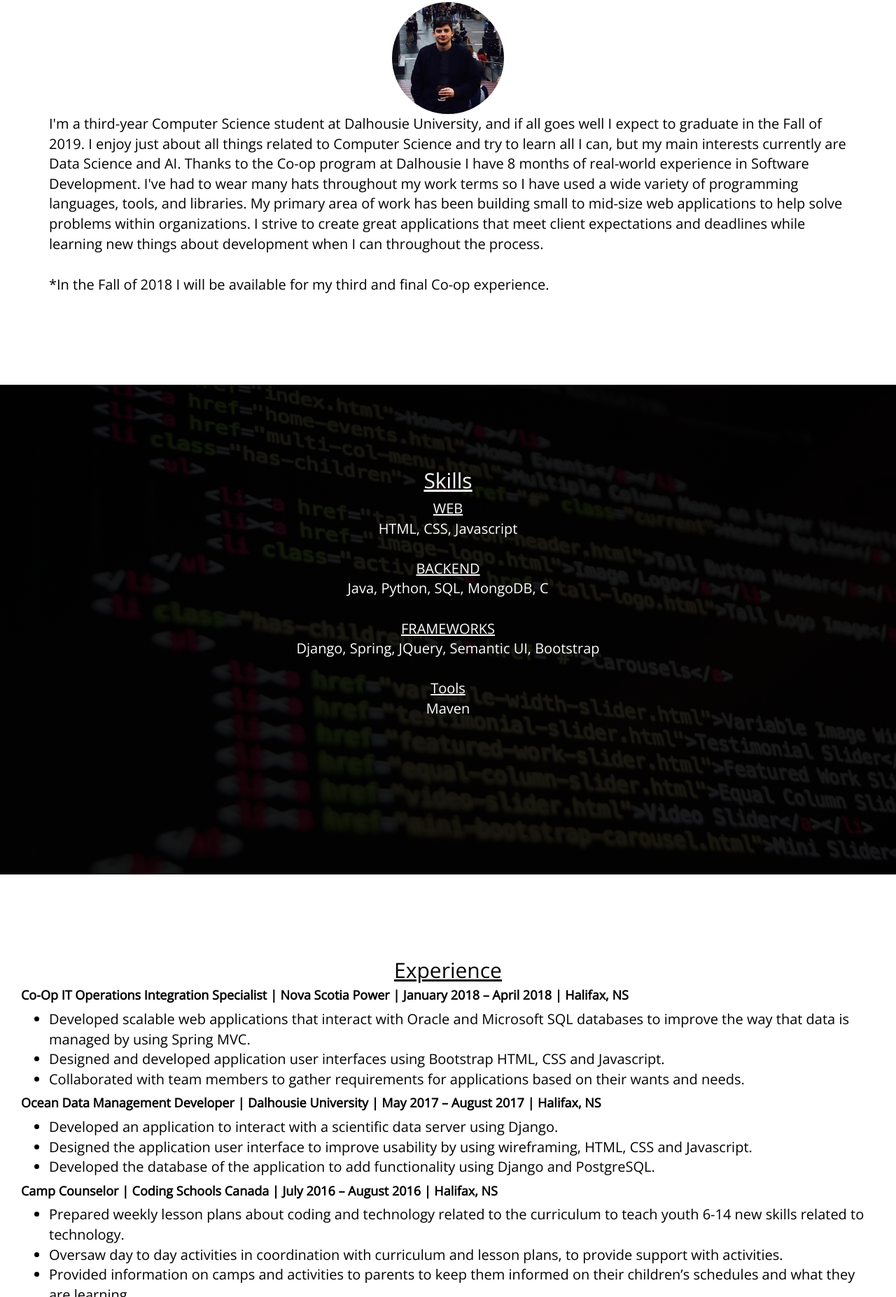
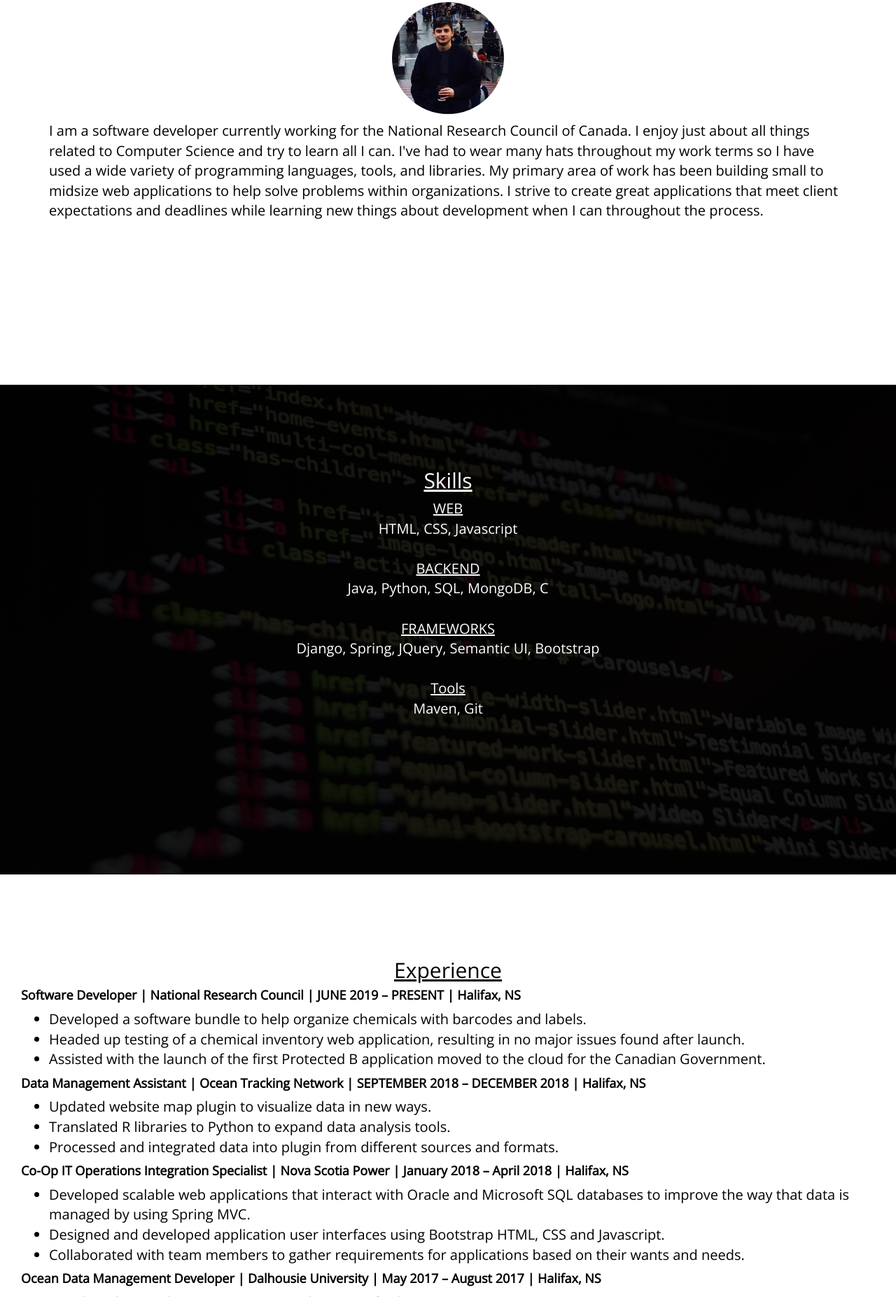
Before and after one commit to PatrickWMartin/PersonalWebsite, a plain HTML site: page index.html in a window 1280 px wide. Shown: the part 793-2647 px from the top of the page at 70% size. Drawn offline with nearby package versions, Linux system fonts and the light colour scheme.

Commit message:
Update information

```diff
--- a/index.html
+++ b/index.html
@@ -43,7 +43,7 @@
       <!--Home banner-->
       <div class="container-fluid text-center" id='banner'>
         <h1>Patrick Martin</h1>
-        <p>Computer Science Student at Dalhousie University</p>
+        <p>Software Developer</p>
       </div>
       <!-- About Section -->
       <div class="container-fluid" id="about">
@@ -53,16 +53,11 @@
         </div>
         <div id='about-content'>
           <p>
-            I'm a third-year Computer Science student at Dalhousie University, and if all goes well I expect to graduate in the Fall of 2019.
-            I enjoy just about all things related to Computer Science and try to learn all I can, but my main interests currently are Data Science and AI.
-            Thanks to the Co-op program at Dalhousie I have 8 months of real-world experience in Software Development.
+            I am a software developer currently working for the National Research Council of Canada.
+            I enjoy just about all things related to Computer Science and try to learn all I can.
             I've had to wear many hats throughout my work terms so I have used a wide variety of programming languages, tools, and libraries.
-            My primary area of work has been building small to mid-size web applications to help solve problems within organizations.
+            My primary area of work has been building small to midsize web applications to help solve problems within organizations.
             I strive to create great applications that meet client expectations and deadlines while learning new things about development when I can throughout the process.
-           </p>
-           <br>
-           <p>
-             *In the Fall of 2018 I will be available for my third and final Co-op experience.
            </p>
         </div>
       </div>
@@ -87,12 +82,24 @@
             <br>
             <u>Tools</u>
             <br>
-            Maven
+            Maven, Git
           </p>
         </div>
         <!--Experience Section   -->
         <div class="container-fluid " id="experience">
           <h2 class='title'><u>Experience</u></h2>
+          <h4><strong>Software Developer  | National Research Council | JUNE  2019 – PRESENT | Halifax, NS</strong></h4>
+          <ul>
+            <li>Developed a software bundle to help organize chemicals with barcodes and labels. </li>
+            <li>Headed up testing of a chemical inventory web application, resulting in no major issues found after launch.</li>
+            <li>Assisted with the launch of the first Protected B application moved to the cloud for the Canadian Government.</li>
+          </ul>
+          <h4><strong>Data Management Assistant  | Ocean Tracking Network | SEPTEMBER 2018 – DECEMBER 2018 | Halifax, NS</strong></h4>
+          <ul>
+            <li>Updated website map plugin to visualize data in new ways.</li>
+            <li>Translated R libraries to Python to expand data analysis tools.</li>
+            <li>Processed and integrated data into plugin from different sources and formats.</li>
+          </ul>
           <h4><strong>Co-Op IT Operations Integration Specialist  | Nova Scotia Power | January 2018 – April 2018 | Halifax, NS</strong></h4>
           <ul>
             <li>Developed scalable web applications that interact with Oracle and Microsoft SQL databases to improve the way that data is managed by using Spring MVC.</li>
--- a/v3.css
+++ b/v3.css
@@ -55,6 +55,7 @@
 }
 #me-div{
     text-align: center;
+    margin-bottom: 10px;
 }
 #me{
   border-radius: 50%;
```
